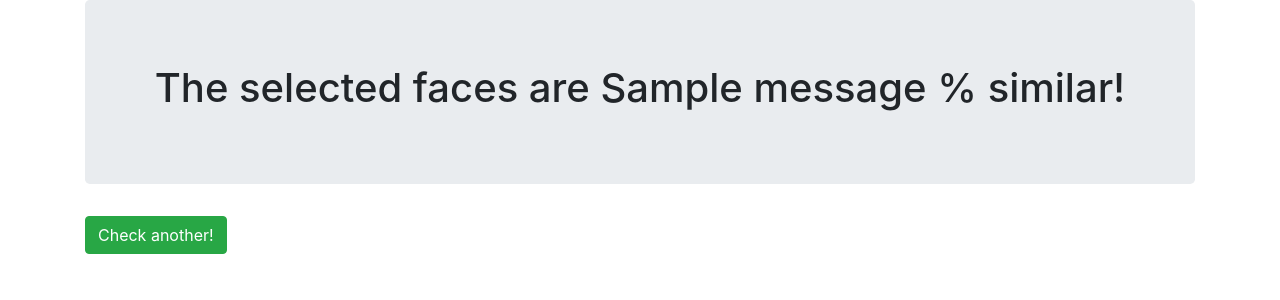
After one commit to seraph-wing/Face_Similarity_Online, a Django app: page /janus/score/ in a window 1280 px wide. The commit adds this page. Shown: the top 300 px of the page. Run offline with Django 3.2, Linux system fonts and the light colour scheme; tables that the repository leaves empty hold one stand-in row (values such as "Sample post"); one stand-in notice (Sample message) is shown; some libraries are stand-ins or nearby versions.

Commit message:
ADDED: page to show final score, thus completing the full flow of the app. now to refine further

```diff
--- /dev/null
+++ b/face_similarity/Janus/templates/Janus/show_score.html
@@ -0,0 +1,15 @@
+{% extends "base.html" %}
+
+{% block content %}
+<div class="jumbotron text-center">
+
+  {% if messages %}
+  <div class="messages">
+      {% for message in messages %}
+      <h1 {% if message.tags %} class="{{ message.tags }}"{% endif %}>The selected faces are {{ message }} % similar!</h1>
+      {% endfor %}
+  </div>
+</div>
+{%endif%}
+<a href="{% url 'janus:upload' %}" class="btn btn-success" >Check another!</a>
+{% endblock content %}
--- a/face_similarity/Janus/urls.py
+++ b/face_similarity/Janus/urls.py
@@ -8,5 +8,6 @@ urlpatterns = [
     path('',views.IndexView.as_view(),name='home'),
     path('upload/',views.FileFieldView.as_view(),name='upload'),
     path('clusters/',views.ShowClusters.as_view(),name='show_clusters'),
+    path('score/',views.ShowScore.as_view(),name='score'),
     path('__debug__/', include(debug_toolbar.urls)),
 ]
--- a/face_similarity/Janus/views.py
+++ b/face_similarity/Janus/views.py
@@ -10,6 +10,7 @@ import os
 from . import preprocessing
 import shutil
 from django.contrib import messages
+from django.contrib.messages.views import SuccessMessageMixin
 # Create your views here.
 
 def save_to_sys(files,k,path):
@@ -63,10 +64,11 @@ class FileFieldView(FormView):
             return self.form_invalid(form)
 
 
-class ShowClusters(FormView):
+class ShowClusters(FormView,SuccessMessageMixin):
     form_class = ShowClusersForm
     template_name = 'Janus/show_clusters.html'
-    success_url = reverse_lazy('janus:home')
+    success_url = reverse_lazy('janus:score')
+    #success_message = 'hellow there!'
 
     def get_context_data(self, **kwargs):
         context = super().get_context_data(**kwargs)
@@ -92,8 +94,10 @@ class ShowClusters(FormView):
             print(int(clus2))
             score = preprocessing.get_similarity_score(int(clus1),int(clus2))
             print(score*100)
-            messages.success(self.request,str(score*100))
+            messages.add_message(self.request, messages.INFO, str(score*100))
             shutil.rmtree(path)
             return self.form_valid(form)
         else:
             return self.form_invalid(form)
+class ShowScore(TemplateView):
+    template_name = 'Janus/show_score.html'
```
Also changed, not shown: face_similarity/Janus/templates/Janus/show_clusters.html (+0 -8 lines), 1 other file.
